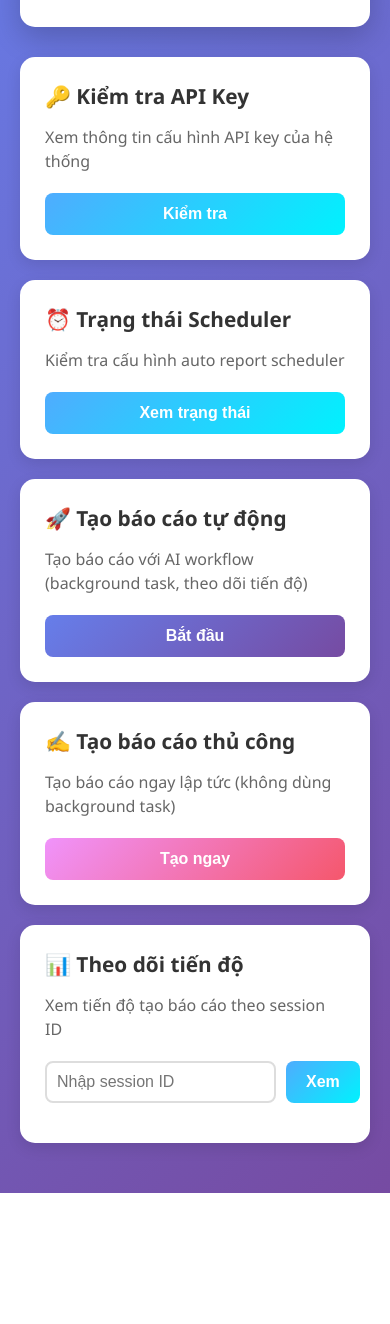
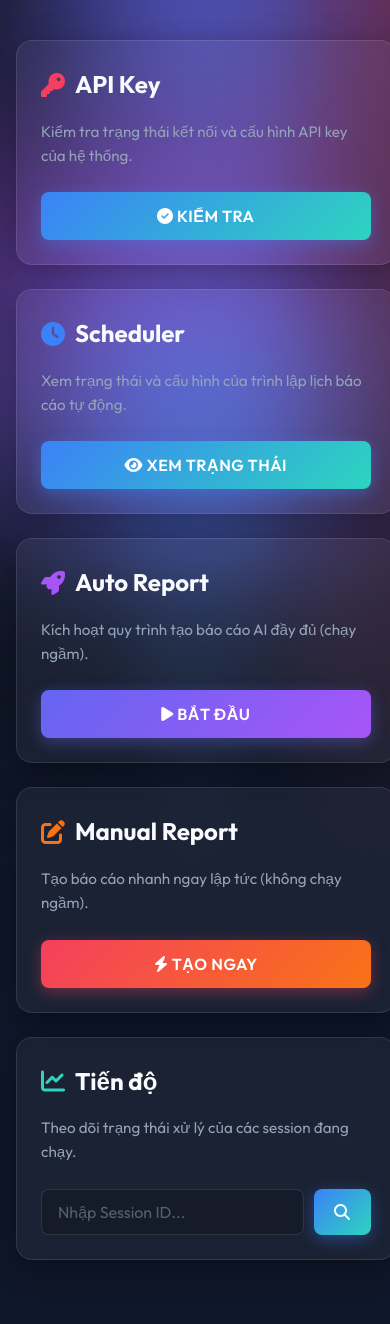
Before and after one commit to thichuong/AI-ReportGenerator, a plain HTML site: page app/static/index.html in a window 390 px wide. Shown: the part 221-1545 px from the top of the page. Before the commit the page ends 1414 px from the top, so only its background shows below. Drawn offline with Linux system fonts and the light colour scheme.

Commit message:
feat: Externalize CSS to `style.css` and integrate Font Awesome icons and background elements for enhanced UI.

```diff
--- /dev/null
+++ b/app/static/css/style.css
@@ -0,0 +1,369 @@
+/* Modern Glassmorphism Design System */
+@import url('https://fonts.googleapis.com/css2?family=Outfit:wght@300;400;500;600;700&display=swap');
+
+:root {
+    /* Color Palette */
+    --primary-gradient: linear-gradient(135deg, #6366f1 0%, #a855f7 100%);
+    --secondary-gradient: linear-gradient(135deg, #3b82f6 0%, #2dd4bf 100%);
+    --accent-gradient: linear-gradient(135deg, #f43f5e 0%, #f97316 100%);
+
+    --bg-dark: #0f172a;
+    --bg-card: rgba(255, 255, 255, 0.05);
+    --bg-card-hover: rgba(255, 255, 255, 0.1);
+
+    --text-primary: #f8fafc;
+    --text-secondary: #94a3b8;
+    --text-accent: #38bdf8;
+
+    --border-light: rgba(255, 255, 255, 0.1);
+    --shadow-glass: 0 8px 32px 0 rgba(0, 0, 0, 0.37);
+
+    /* Spacing */
+    --spacing-xs: 0.5rem;
+    --spacing-sm: 1rem;
+    --spacing-md: 1.5rem;
+    --spacing-lg: 2rem;
+    --spacing-xl: 3rem;
+
+    /* Border Radius */
+    --radius-sm: 8px;
+    --radius-md: 16px;
+    --radius-lg: 24px;
+}
+
+* {
+    margin: 0;
+    padding: 0;
+    box-sizing: border-box;
+}
+
+body {
+    font-family: 'Outfit', sans-serif;
+    background-color: var(--bg-dark);
+    background-image:
+        radial-gradient(at 0% 0%, hsla(253,16%,7%,1) 0, transparent 50%),
+        radial-gradient(at 50% 0%, hsla(225,39%,30%,1) 0, transparent 50%),
+        radial-gradient(at 100% 0%, hsla(339,49%,30%,1) 0, transparent 50%);
+    color: var(--text-primary);
+    min-height: 100vh;
+    line-height: 1.6;
+    overflow-x: hidden;
+}
+
+/* Background Blobs for depth */
+.blob {
+    position: absolute;
+    filter: blur(80px);
+    z-index: -1;
+    opacity: 0.6;
+    animation: float 10s ease-in-out infinite;
+}
+
+.blob-1 { top: 10%; left: 10%; width: 300px; height: 300px; background: #6366f1; animation-delay: 0s; }
+.blob-2 { top: 40%; right: 10%; width: 350px; height: 350px; background: #a855f7; animation-delay: -2s; }
+.blob-3 { bottom: 10%; left: 20%; width: 250px; height: 250px; background: #3b82f6; animation-delay: -4s; }
+
+@keyframes float {
+    0% { transform: translate(0, 0) rotate(0deg); }
+    33% { transform: translate(30px, -50px) rotate(10deg); }
+    66% { transform: translate(-20px, 20px) rotate(-5deg); }
+    100% { transform: translate(0, 0) rotate(0deg); }
+}
+
+.container {
+    max-width: 1200px;
+    margin: 0 auto;
+    padding: var(--spacing-lg);
+    position: relative;
+    z-index: 1;
+}
+
+/* Header */
+header {
+    text-align: center;
+    margin-bottom: var(--spacing-xl);
+    animation: fadeInDown 0.8s ease-out;
+}
+
+h1 {
+    font-size: 3.5rem;
+    font-weight: 700;
+    background: var(--primary-gradient);
+    -webkit-background-clip: text;
+    -webkit-text-fill-color: transparent;
+    margin-bottom: var(--spacing-xs);
+    letter-spacing: -1px;
+}
+
+.subtitle {
+    color: var(--text-secondary);
+    font-size: 1.2rem;
+    font-weight: 300;
+}
+
+/* Grid Layout */
+.grid {
+    display: grid;
+    grid-template-columns: repeat(auto-fit, minmax(320px, 1fr));
+    gap: var(--spacing-md);
+    margin-bottom: var(--spacing-xl);
+}
+
+/* Glass Cards */
+.card {
+    background: var(--bg-card);
+    backdrop-filter: blur(12px);
+    -webkit-backdrop-filter: blur(12px);
+    border: 1px solid var(--border-light);
+    border-radius: var(--radius-md);
+    padding: var(--spacing-lg);
+    transition: all 0.3s ease;
+    box-shadow: var(--shadow-glass);
+    display: flex;
+    flex-direction: column;
+    justify-content: space-between;
+    animation: fadeInUp 0.8s ease-out backwards;
+}
+
+.card:nth-child(1) { animation-delay: 0.1s; }
+.card:nth-child(2) { animation-delay: 0.2s; }
+.card:nth-child(3) { animation-delay: 0.3s; }
+.card:nth-child(4) { animation-delay: 0.4s; }
+.card:nth-child(5) { animation-delay: 0.5s; }
+
+.card:hover {
+    transform: translateY(-5px);
+    background: var(--bg-card-hover);
+    border-color: rgba(255, 255, 255, 0.2);
+    box-shadow: 0 15px 40px rgba(0, 0, 0, 0.4);
+}
+
+.card h3 {
+    font-size: 1.5rem;
+    margin-bottom: var(--spacing-sm);
+    color: var(--text-primary);
+    display: flex;
+    align-items: center;
+    gap: 10px;
+}
+
+.card p {
+    color: var(--text-secondary);
+    margin-bottom: var(--spacing-md);
+    font-size: 0.95rem;
+}
+
+/* Buttons */
+button {
+    width: 100%;
+    padding: 14px 24px;
+    font-family: 'Outfit', sans-serif;
+    font-size: 1rem;
+    font-weight: 600;
+    border: none;
+    border-radius: var(--radius-sm);
+    cursor: pointer;
+    transition: all 0.3s cubic-bezier(0.4, 0, 0.2, 1);
+    color: white;
+    position: relative;
+    overflow: hidden;
+    text-transform: uppercase;
+    letter-spacing: 0.5px;
+}
+
+button::after {
+    content: '';
+    position: absolute;
+    top: 0;
+    left: 0;
+    width: 100%;
+    height: 100%;
+    background: linear-gradient(rgba(255,255,255,0.1), rgba(255,255,255,0));
+    opacity: 0;
+    transition: opacity 0.3s;
+}
+
+button:hover::after {
+    opacity: 1;
+}
+
+button:active {
+    transform: scale(0.98);
+}
+
+.btn-primary {
+    background: var(--primary-gradient);
+    box-shadow: 0 4px 15px rgba(99, 102, 241, 0.4);
+}
+
+.btn-primary:hover {
+    box-shadow: 0 6px 20px rgba(99, 102, 241, 0.6);
+}
+
+.btn-secondary {
+    background: var(--accent-gradient);
+    box-shadow: 0 4px 15px rgba(244, 63, 94, 0.4);
+}
+
+.btn-secondary:hover {
+    box-shadow: 0 6px 20px rgba(244, 63, 94, 0.6);
+}
+
+.btn-info {
+    background: var(--secondary-gradient);
+    box-shadow: 0 4px 15px rgba(59, 130, 246, 0.4);
+}
+
+.btn-info:hover {
+    box-shadow: 0 6px 20px rgba(59, 130, 246, 0.6);
+}
+
+button:disabled {
+    opacity: 0.5;
+    cursor: not-allowed;
+    filter: grayscale(100%);
+    transform: none !important;
+    box-shadow: none !important;
+}
+
+/* Inputs */
+.progress-input {
+    display: flex;
+    gap: 10px;
+    margin-bottom: 0;
+}
+
+input[type="text"] {
+    flex: 1;
+    padding: 12px 16px;
+    background: rgba(0, 0, 0, 0.2);
+    border: 1px solid var(--border-light);
+    border-radius: var(--radius-sm);
+    color: var(--text-primary);
+    font-family: 'Outfit', sans-serif;
+    font-size: 1rem;
+    transition: all 0.3s ease;
+}
+
+input[type="text"]:focus {
+    outline: none;
+    border-color: #6366f1;
+    background: rgba(0, 0, 0, 0.3);
+    box-shadow: 0 0 0 2px rgba(99, 102, 241, 0.2);
+}
+
+input[type="text"]::placeholder {
+    color: rgba(148, 163, 184, 0.5);
+}
+
+/* Result Container */
+.result-container {
+    background: var(--bg-card);
+    backdrop-filter: blur(12px);
+    border: 1px solid var(--border-light);
+    border-radius: var(--radius-md);
+    padding: var(--spacing-lg);
+    margin-top: var(--spacing-xl);
+    animation: fadeInUp 0.5s ease-out;
+}
+
+.result-container h3 {
+    color: var(--text-primary);
+    margin-bottom: var(--spacing-md);
+    font-size: 1.5rem;
+    border-bottom: 1px solid var(--border-light);
+    padding-bottom: var(--spacing-sm);
+}
+
+.result {
+    background: rgba(0, 0, 0, 0.3);
+    padding: var(--spacing-md);
+    border-radius: var(--radius-sm);
+    border-left: 4px solid #6366f1;
+    font-family: 'Fira Code', 'Courier New', monospace;
+    font-size: 0.9rem;
+    color: #e2e8f0;
+    white-space: pre-wrap;
+    word-wrap: break-word;
+    max-height: 500px;
+    overflow-y: auto;
+    line-height: 1.5;
+}
+
+/* Scrollbar */
+::-webkit-scrollbar {
+    width: 8px;
+    height: 8px;
+}
+
+::-webkit-scrollbar-track {
+    background: rgba(0, 0, 0, 0.1);
+}
+
+::-webkit-scrollbar-thumb {
+    background: rgba(255, 255, 255, 0.1);
+    border-radius: 4px;
+}
+
+::-webkit-scrollbar-thumb:hover {
+    background: rgba(255, 255, 255, 0.2);
+}
+
+/* Loading Spinner */
+.loading {
+    display: none;
+    text-align: center;
+    margin-top: var(--spacing-xl);
+}
+
+.spinner {
+    width: 60px;
+    height: 60px;
+    border: 4px solid rgba(255, 255, 255, 0.1);
+    border-top: 4px solid #6366f1;
+    border-radius: 50%;
+    animation: spin 1s cubic-bezier(0.68, -0.55, 0.265, 1.55) infinite;
+    margin: 0 auto;
+    box-shadow: 0 0 20px rgba(99, 102, 241, 0.3);
+}
+
+.loading p {
+    margin-top: var(--spacing-md);
+    color: var(--text-accent);
+    font-weight: 600;
+    letter-spacing: 1px;
+    animation: pulse 1.5s infinite;
+}
+
+/* Status Colors */
+.success { color: #4ade80; font-weight: 600; }
+.error { color: #f43f5e; font-weight: 600; }
+
+/* Animations */
+@keyframes spin {
+    0% { transform: rotate(0deg); }
+    100% { transform: rotate(360deg); }
+}
+
+@keyframes pulse {
+    0%, 100% { opacity: 1; }
+    50% { opacity: 0.5; }
+}
+
+@keyframes fadeInDown {
+    from { opacity: 0; transform: translateY(-20px); }
+    to { opacity: 1; transform: translateY(0); }
+}
+
+@keyframes fadeInUp {
+    from { opacity: 0; transform: translateY(20px); }
+    to { opacity: 1; transform: translateY(0); }
+}
+
+/* Responsive */
+@media (max-width: 768px) {
+    h1 { font-size: 2.5rem; }
+    .container { padding: var(--spacing-sm); }
+    .card { padding: var(--spacing-md); }
+    .grid { grid-template-columns: 1fr; }
+}
--- a/app/static/index.html
+++ b/app/static/index.html
@@ -1,256 +1,93 @@
 <!DOCTYPE html>
 <html lang="vi">
+
 <head>
     <meta charset="UTF-8">
     <meta name="viewport" content="width=device-width, initial-scale=1.0">
     <title>AI Report Generator - Dashboard</title>
-    <style>
-        * {
-            margin: 0;
-            padding: 0;
-            box-sizing: border-box;
-        }
+    <link rel="stylesheet" href="/static/css/style.css">
+    <link rel="stylesheet" href="https://cdnjs.cloudflare.com/ajax/libs/font-awesome/6.4.0/css/all.min.css">
+</head>
 
-        body {
-            font-family: 'Segoe UI', Tahoma, Geneva, Verdana, sans-serif;
-            background: linear-gradient(135deg, #667eea 0%, #764ba2 100%);
-            min-height: 100vh;
-            padding: 20px;
-        }
+<body>
+    <!-- Background Elements -->
+    <div class="blob blob-1"></div>
+    <div class="blob blob-2"></div>
+    <div class="blob blob-3"></div>
 
-        .container {
-            max-width: 1200px;
-            margin: 0 auto;
-        }
-
-        header {
-            background: white;
-            padding: 30px;
-            border-radius: 15px;
-            box-shadow: 0 10px 30px rgba(0, 0, 0, 0.2);
-            text-align: center;
-            margin-bottom: 30px;
-        }
-
-        h1 {
-            color: #667eea;
-            font-size: 2.5em;
-            margin-bottom: 10px;
-        }
-
-        .subtitle {
-            color: #666;
-            font-size: 1.1em;
-        }
-
-        .grid {
-            display: grid;
-            grid-template-columns: repeat(auto-fit, minmax(300px, 1fr));
-            gap: 20px;
-            margin-bottom: 30px;
-        }
-
-        .card {
-            background: white;
-            padding: 25px;
-            border-radius: 15px;
-            box-shadow: 0 5px 15px rgba(0, 0, 0, 0.1);
-            transition: transform 0.3s ease, box-shadow 0.3s ease;
-        }
-
-        .card:hover {
-            transform: translateY(-5px);
-            box-shadow: 0 10px 25px rgba(0, 0, 0, 0.2);
-        }
-
-        .card h3 {
-            color: #333;
-            margin-bottom: 15px;
-            font-size: 1.3em;
-        }
-
-        .card p {
-            color: #666;
-            margin-bottom: 20px;
-            line-height: 1.5;
-        }
-
-        button {
-            width: 100%;
-            padding: 12px 20px;
-            font-size: 1em;
-            font-weight: 600;
-            border: none;
-            border-radius: 8px;
-            cursor: pointer;
-            transition: all 0.3s ease;
-            color: white;
-        }
-
-        .btn-primary {
-            background: linear-gradient(135deg, #667eea 0%, #764ba2 100%);
-        }
-
-        .btn-primary:hover {
-            transform: scale(1.02);
-            box-shadow: 0 5px 15px rgba(102, 126, 234, 0.4);
-        }
-
-        .btn-secondary {
-            background: linear-gradient(135deg, #f093fb 0%, #f5576c 100%);
-        }
-
-        .btn-secondary:hover {
-            transform: scale(1.02);
-            box-shadow: 0 5px 15px rgba(245, 87, 108, 0.4);
-        }
-
-        .btn-info {
-            background: linear-gradient(135deg, #4facfe 0%, #00f2fe 100%);
-        }
-
-        .btn-info:hover {
-            transform: scale(1.02);
-            box-shadow: 0 5px 15px rgba(79, 172, 254, 0.4);
-        }
-
-        button:disabled {
-            opacity: 0.6;
-            cursor: not-allowed;
-            transform: none !important;
-        }
-
-        .result-container {
-            background: white;
-            padding: 25px;
-            border-radius: 15px;
-            box-shadow: 0 5px 15px rgba(0, 0, 0, 0.1);
-            margin-top: 20px;
-        }
-
-        .result-container h3 {
-            color: #333;
-            margin-bottom: 15px;
-        }
-
-        .result {
-            background: #f8f9fa;
-            padding: 15px;
-            border-radius: 8px;
-            border-left: 4px solid #667eea;
-            white-space: pre-wrap;
-            word-wrap: break-word;
-            font-family: 'Courier New', monospace;
-            font-size: 0.9em;
-            max-height: 400px;
-            overflow-y: auto;
-        }
-
-        .loading {
-            display: none;
-            text-align: center;
-            margin-top: 20px;
-        }
-
-        .spinner {
-            border: 4px solid #f3f3f3;
-            border-top: 4px solid #667eea;
-            border-radius: 50%;
-            width: 50px;
-            height: 50px;
-            animation: spin 1s linear infinite;
-            margin: 0 auto;
-        }
-
-        @keyframes spin {
-            0% { transform: rotate(0deg); }
-            100% { transform: rotate(360deg); }
-        }
-
-        .progress-input {
-            display: flex;
-            gap: 10px;
-            margin-bottom: 15px;
-        }
-
-        .progress-input input {
-            flex: 1;
-            padding: 10px;
-            border: 2px solid #ddd;
-            border-radius: 8px;
-            font-size: 1em;
-        }
-
-        .progress-input input:focus {
-            outline: none;
-            border-color: #667eea;
-        }
-
-        .success {
-            color: #28a745;
-            font-weight: 600;
-        }
-
-        .error {
-            color: #dc3545;
-            font-weight: 600;
-        }
-    </style>
-</head>
-<body>
     <div class="container">
         <header>
-            <h1>🤖 AI Report Generator</h1>
+            <h1><i class="fa-solid fa-robot"></i> AI Report Generator</h1>
             <p class="subtitle">Dashboard quản lý và tạo báo cáo đầu tư tự động</p>
         </header>
 
         <div class="grid">
             <!-- Check API Key -->
             <div class="card">
-                <h3>🔑 Kiểm tra API Key</h3>
-                <p>Xem thông tin cấu hình API key của hệ thống</p>
-                <button class="btn-info" onclick="checkApiKey()">Kiểm tra</button>
+                <h3><i class="fa-solid fa-key" style="color: #f43f5e;"></i> API Key</h3>
+                <p>Kiểm tra trạng thái kết nối và cấu hình API key của hệ thống.</p>
+                <div style="margin-top: auto;">
+                    <button class="btn-info" onclick="checkApiKey()">
+                        <i class="fa-solid fa-check-circle"></i> Kiểm tra
+                    </button>
+                </div>
             </div>
 
             <!-- Scheduler Status -->
             <div class="card">
-                <h3>⏰ Trạng thái Scheduler</h3>
-                <p>Kiểm tra cấu hình auto report scheduler</p>
-                <button class="btn-info" onclick="getSchedulerStatus()">Xem trạng thái</button>
+                <h3><i class="fa-solid fa-clock" style="color: #3b82f6;"></i> Scheduler</h3>
+                <p>Xem trạng thái và cấu hình của trình lập lịch báo cáo tự động.</p>
+                <div style="margin-top: auto;">
+                    <button class="btn-info" onclick="getSchedulerStatus()">
+                        <i class="fa-solid fa-eye"></i> Xem trạng thái
+                    </button>
+                </div>
             </div>
 
             <!-- Generate Auto Report -->
             <div class="card">
-                <h3>🚀 Tạo báo cáo tự động</h3>
-                <p>Tạo báo cáo với AI workflow (background task, theo dõi tiến độ)</p>
-                <button class="btn-primary" onclick="generateAutoReport()">Bắt đầu</button>
+                <h3><i class="fa-solid fa-rocket" style="color: #a855f7;"></i> Auto Report</h3>
+                <p>Kích hoạt quy trình tạo báo cáo AI đầy đủ (chạy ngầm).</p>
+                <div style="margin-top: auto;">
+                    <button class="btn-primary" onclick="generateAutoReport()">
+                        <i class="fa-solid fa-play"></i> Bắt đầu
+                    </button>
+                </div>
             </div>
 
             <!-- Manual Generate -->
             <div class="card">
-                <h3>✍️ Tạo báo cáo thủ công</h3>
-                <p>Tạo báo cáo ngay lập tức (không dùng background task)</p>
-                <button class="btn-secondary" onclick="generateManualReport()">Tạo ngay</button>
+                <h3><i class="fa-solid fa-pen-to-square" style="color: #f97316;"></i> Manual Report</h3>
+                <p>Tạo báo cáo nhanh ngay lập tức (không chạy ngầm).</p>
+                <div style="margin-top: auto;">
+                    <button class="btn-secondary" onclick="generateManualReport()">
+                        <i class="fa-solid fa-bolt"></i> Tạo ngay
+                    </button>
+                </div>
             </div>
 
             <!-- Get Progress -->
             <div class="card">
-                <h3>📊 Theo dõi tiến độ</h3>
-                <p>Xem tiến độ tạo báo cáo theo session ID</p>
-                <div class="progress-input">
-                    <input type="text" id="sessionId" placeholder="Nhập session ID">
-                    <button class="btn-info" onclick="getProgress()" style="width: auto; padding: 10px 20px;">Xem</button>
+                <h3><i class="fa-solid fa-chart-line" style="color: #2dd4bf;"></i> Tiến độ</h3>
+                <p>Theo dõi trạng thái xử lý của các session đang chạy.</p>
+                <div style="margin-top: auto;">
+                    <div class="progress-input">
+                        <input type="text" id="sessionId" placeholder="Nhập Session ID...">
+                        <button class="btn-info" onclick="getProgress()" style="width: auto; padding: 12px 20px;">
+                            <i class="fa-solid fa-search"></i>
+                        </button>
+                    </div>
                 </div>
             </div>
         </div>
 
         <div class="loading" id="loading">
             <div class="spinner"></div>
-            <p style="margin-top: 15px; color: white; font-weight: 600;">Đang xử lý...</p>
+            <p>Đang xử lý dữ liệu với AI...</p>
         </div>
 
         <div class="result-container" id="resultContainer" style="display: none;">
-            <h3>📋 Kết quả</h3>
+            <h3><i class="fa-solid fa-terminal"></i> Kết quả xử lý</h3>
             <div class="result" id="result"></div>
         </div>
     </div>
@@ -260,6 +97,7 @@
 
         function showLoading() {
             document.getElementById('loading').style.display = 'block';
+            document.getElementById('resultContainer').style.display = 'none';
         }
 
         function hideLoading() {
@@ -272,10 +110,15 @@
             const result = document.getElementById('result');
             container.style.display = 'block';
 
+            // Scroll to result
+            container.scrollIntoView({ behavior: 'smooth', block: 'start' });
+
             if (isError) {
-                result.innerHTML = `<span class="error">❌ Lỗi:</span>\n${JSON.stringify(data, null, 2)}`;
+                result.innerHTML = `<span class="error"><i class="fa-solid fa-circle-xmark"></i> Lỗi:</span>\n${JSON.stringify(data, null, 2)}`;
+                result.style.borderLeftColor = '#f43f5e';
             } else {
-                result.innerHTML = `<span class="success">✅ Thành công:</span>\n${JSON.stringify(data, null, 2)}`;
+                result.innerHTML = `<span class="success"><i class="fa-solid fa-circle-check"></i> Thành công:</span>\n${JSON.stringify(data, null, 2)}`;
+                result.style.borderLeftColor = '#4ade80';
             }
         }
 
@@ -365,4 +208,5 @@
         }
     </script>
 </body>
+
 </html>
```
